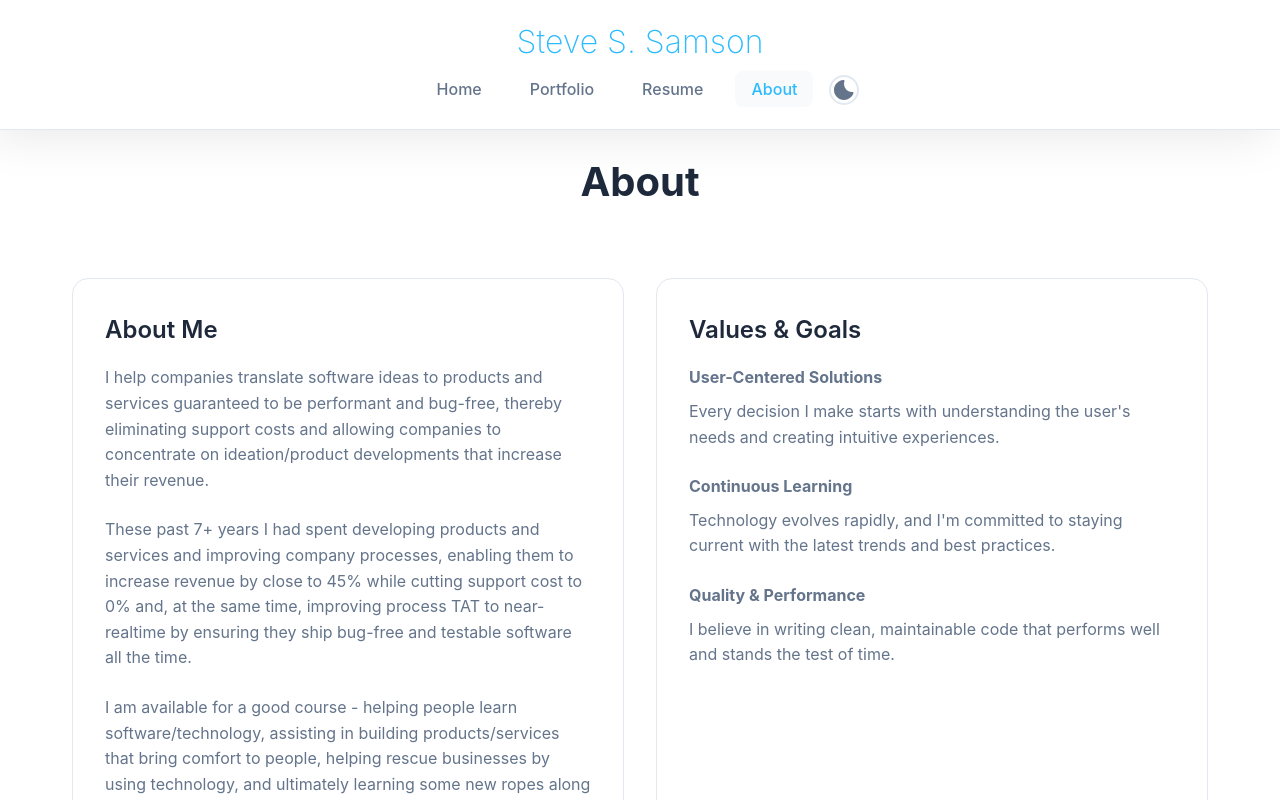
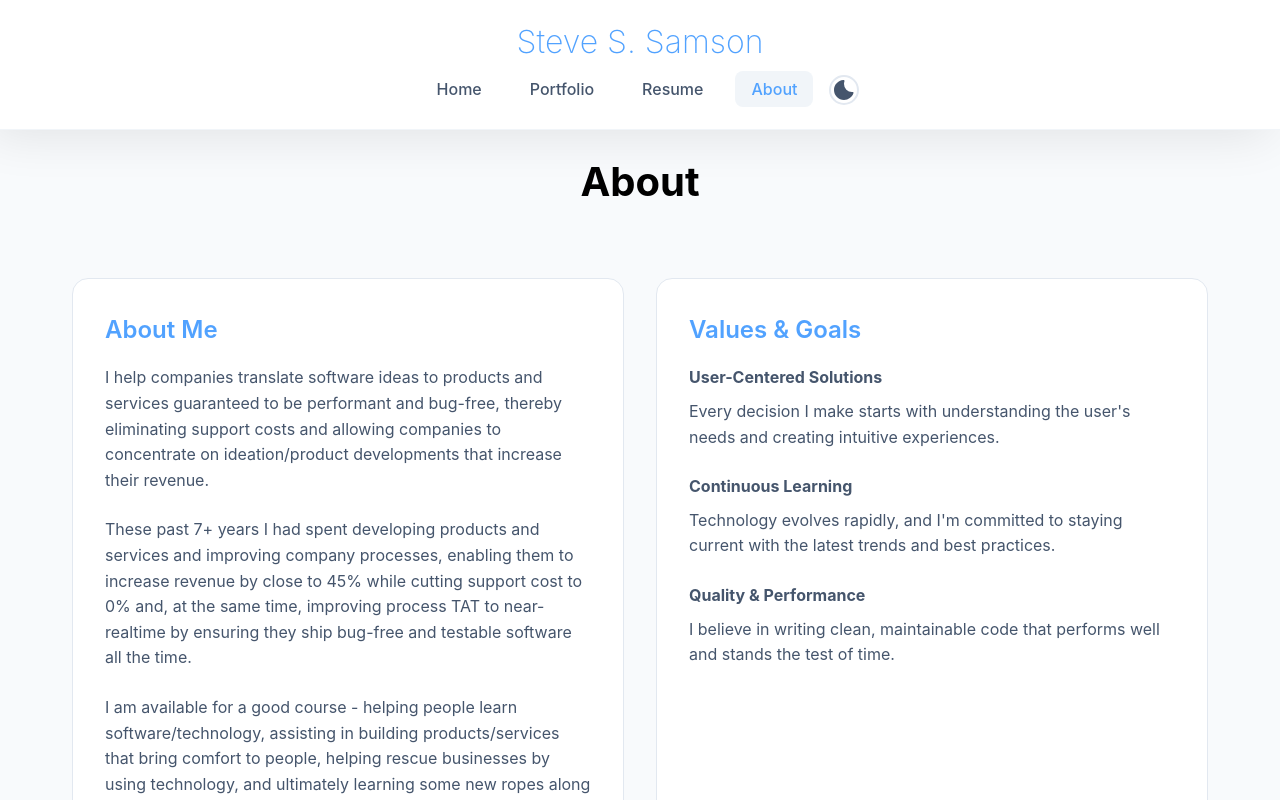
Before and after one commit to steveesamson/home, a SvelteKit app: page /about in a window 1280 px wide. Shown: the top 800 px of the page. Built offline with nearby package versions, Linux system fonts and the light colour scheme.

Commit message:
change primary color

```diff
--- a/src/routes/about/+page.svelte
+++ b/src/routes/about/+page.svelte
@@ -37,7 +37,7 @@
 
 {#snippet aboutMe()}
 	<div class="card">
-		<div class="card-title">{about.title}</div>
+		<div class="card-title about">{about.title}</div>
 		<div class="card-content">
 			{#each about.contents as line}
 				<p style="margin-bottom: 1.5rem;">{line}</p>
@@ -64,14 +64,14 @@
 		<div class="grid grid-2">
 			{@render aboutMe()}
 			<div class="card">
-				<div class="card-title">Values & Goals</div>
+				<div class="card-title about">Values & Goals</div>
 				<div class="card-content">
 					{@render listValues()}
 				</div>
 			</div>
 		</div>
 		<div class="card" style="margin-top: 2rem; text-align: center;">
-			<div class="card-title">Let's Connect</div>
+			<div class="card-title about">Let's Connect</div>
 			<div class="card-content" style="margin-bottom: 2rem;">
 				I'm always interested in discussing new opportunities, collaborating on interesting
 				projects, or simply connecting with fellow developers. Get in touch via:
@@ -88,4 +88,7 @@
 		color: var(--primary);
 		font-weight: bold;
 	}
+	.card :global(.card-title.about) {
+		color: var(--primary);
+	}
 </style>
--- a/static/css/style.css
+++ b/static/css/style.css
@@ -8,38 +8,56 @@
 
 :root {
 
+    --color-blue-200: oklch(0.882 0.059 254.128);
+    --color-blue-400: oklch(0.707 0.165 254.624);
+    --color-blue-600: oklch(0.546 0.245 262.881);
 
-    --primary: #2CBBFF;
-    --primary-light: #9CDFFF;
-    --primary-dark: #007EBB;
+
+    --color-slate-50: oklch(0.984 0.003 247.858);
+    --color-slate-100: oklch(0.968 0.007 247.896);
+    --color-slate-200: oklch(0.929 0.013 255.508);
+    --color-slate-300: oklch(0.869 0.022 252.894);
+    --color-slate-400: oklch(0.704 0.04 256.788);
+    --color-slate-500: oklch(0.554 0.046 257.417);
+    --color-slate-600: oklch(0.446 0.043 257.281);
+    --color-slate-700: oklch(0.372 0.044 257.287);
+    --color-slate-800: oklch(0.279 0.041 260.031);
+
+    --primary: var(--color-blue-200);
+    --primary: var(--color-blue-400);
+    --primary-dark: var(--color-blue-600);
+
+
+    --bg-card: #ffffff;
+    --bg-primary: var(--color-slate-50);
+    --bg-secondary: var(--color-slate-200);
+    --bg-tertiary: var(--color-slate-300);
+    --bg-link: var(--color-slate-100);
+
+    --text-primary: var(--color-slate-950);
+    --text-secondary: var(--color-slate-600);
+    --text-light: var(--color-slate-400);
+    --border: var(--color-slate-200);
 
 
 
-    --bg-primary: #ffffff;
-    --bg-secondary: #f8fafc;
-    --bg-tertiary: #f1f5f9;
-    --text-primary: #1e293b;
-    --text-secondary: #64748b;
-    --text-light: #94a3b8;
-    --border: #e2e8f0;
     --shadow: rgba(15, 23, 42, 0.08);
     --shadow-lg: rgba(15, 23, 42, 0.15);
 }
 
 [data-theme="dark"] {
 
-    --primary: #2CBBFF;
-    --primary-light: #9CDFFF;
-    --primary-dark: #007EBB;
+    --bg-card: var(--color-slate-700);
+    --bg-primary: var(--color-slate-700);
+    --bg-secondary: var(--color-slate-600);
+    --bg-tertiary: var(--color-slate-500);
+    --bg-link: var(--color-slate-700);
 
-    --bg-primary: #00324A;
+    --text-primary: var(--color-slate-50);
+    --text-secondary: var(--color-slate-200);
+    --text-light: var(--color-slate-400);
+    --border: var(--color-slate-600);
 
-    --bg-secondary: #072d40;
-    --bg-tertiary: #334155;
-    --text-primary: #f1f5f9;
-    --text-secondary: #cbd5e1;
-    --text-light: #94a3b8;
-    --border: #334155;
     --shadow: rgba(0, 0, 0, 0.3);
     --shadow-lg: rgba(0, 0, 0, 0.4);
 }
@@ -61,14 +79,15 @@ body {
     right: 0;
     background: rgba(255, 255, 255, 0.95);
     backdrop-filter: blur(10px);
-    border-bottom: 1px solid var(--border);
+    border-bottom: 1px solid var(--color-slate-100);
     z-index: 1000;
     transition: all 0.3s ease;
     box-shadow: -10px 5px 50px rgba(0, 0, 0, 0.099);
 }
 
 [data-theme="dark"] .nav {
-    background-color: #08354a;
+    background-color: var(--color-slate-700);
+    border-bottom: 1px solid var(--color-slate-600);
 }
 
 .nav-container {
@@ -110,18 +129,11 @@ body {
     transition: all 0.3s ease;
     position: relative;
 
-    /* padding: 0.5rem 1rem; */
-
     padding: 0.35rem;
     font-size: 0.75rem;
     font-weight: bold;
 
 
-    /*
-        padding: 0.5rem 1rem;
-        font-weight: 500;
-         font-size: 1rem;
-    */
 
 }
 
@@ -146,7 +158,7 @@ body {
 .nav-link:hover,
 .nav-link.active {
     color: var(--primary);
-    background-color: var(--bg-secondary);
+    background-color: var(--bg-link);
 }
 
 /* Main Content */
@@ -177,7 +189,9 @@ body {
     font-size: 3.5rem;
     font-weight: 700;
     margin-bottom: 1.5rem;
-    background: linear-gradient(135deg, var(--primary) 0%, var(--primary-light) 100%);
+    --_primary: #bedbff;
+    --_primary-light: #51a2ff;
+    background: linear-gradient(45deg, var(--_primary) 0%, var(--_primary-light) 100%);
     -webkit-background-clip: text;
     -webkit-text-fill-color: transparent;
     background-clip: text;
@@ -220,10 +234,9 @@ body {
 
 /* Cards */
 .card {
-    background: var(--bg-primary);
+    background: var(--bg-card);
     border-radius: 1rem;
     padding: 2rem;
-    /* box-shadow: 0 4px 20px var(--shadow); */
     border: 1px solid var(--border);
     transition: all 0.3s ease;
     margin-bottom: 2rem;
```
Also changed, not shown: src/routes/+page.svelte (+18 -3 lines), src/routes/portfolios/+page.svelte (+6 -3 lines), 52 other files (tests, documents, lock files or other folders).
